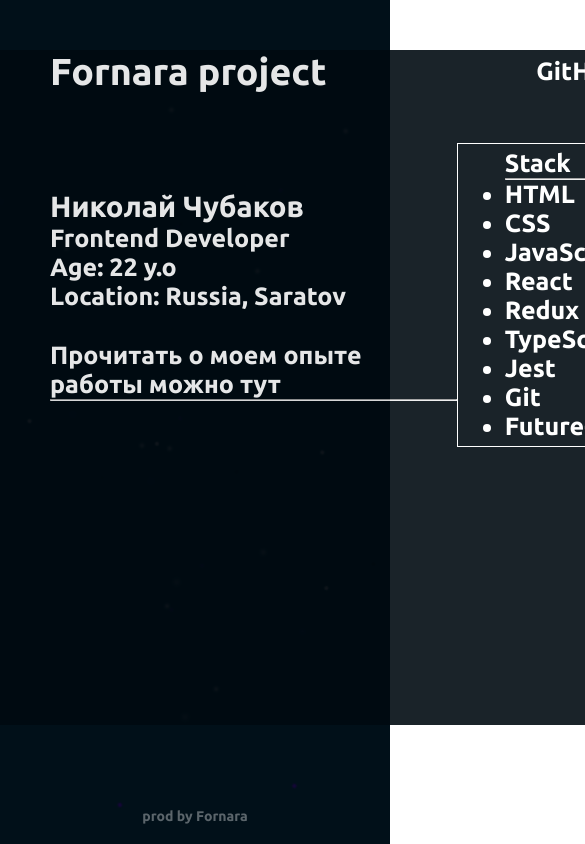
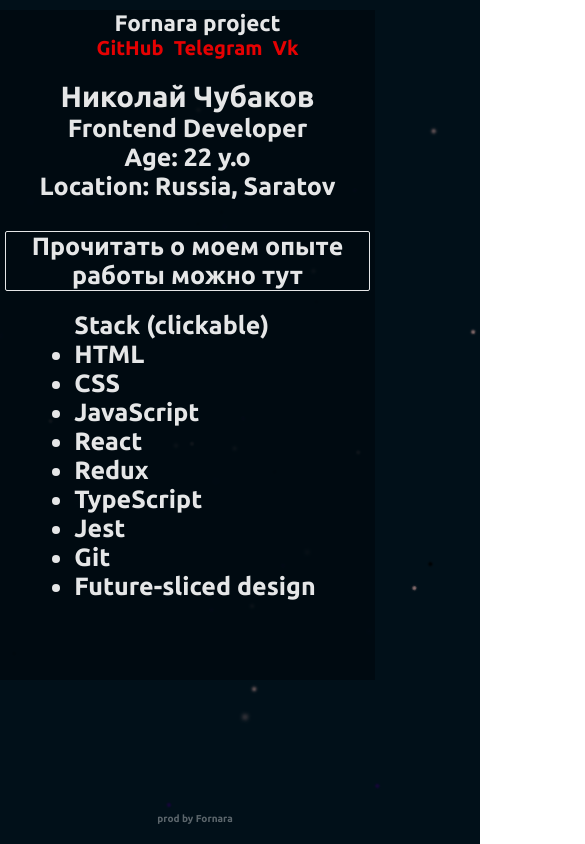
Before and after one commit to TrailblazerPlaya/fornara-portfolio, a React app: page / in a window 390 px wide. Shown: the top 844 px of the page, 585 px wide, since content can reach past the window. Built offline with nearby package versions, Linux system fonts and the light colour scheme.

Commit message:
Last commit

```diff
--- a/public/index.html
+++ b/public/index.html
@@ -5,11 +5,12 @@
         <meta name="viewport" content="width=device-width, initial-scale=1.0" />
         <link rel="preconnect" href="https://fonts.googleapis.com" />
         <link rel="preconnect" href="https://fonts.gstatic.com" crossorigin />
+        <link rel="icon" type="image/png" href="./icons/favicon-32x32.png">
         <link
             href="https://fonts.googleapis.com/css2?family=Open+Sans:wght@300;400;600;700&family=Ubuntu:wght@300;400;700&display=swap"
             rel="stylesheet"
         />
-        <title>Document</title>
+        <title>Fornara Project</title>
     </head>
     <body>
         <div id="root"></div>
--- a/src/component/Background/Background.module.scss
+++ b/src/component/Background/Background.module.scss
@@ -6,8 +6,8 @@
 
 .background {
     position: fixed;
-    width: 100vw;
-    height: 100vh;
+    width: 100%;
+    height: 100%;
     top: 0;
     left: 0;
     background: #011019;
@@ -477,3 +477,24 @@
     transform-origin: 0vw -3vh;
     box-shadow: 2vmin 0 0.7264963877016404vmin;
 }
+
+
+@media (min-width: 2560px) {
+
+}
+
+@media screen and (max-width: 480px) {
+    .background {
+        height: 100%;
+        width: 480px;
+        overflow: hidden;
+    }
+}
+
+@media screen and (min-width: 481px) and (max-width: 768px) {
+    /* Ваши стили для планшетов */
+}
+
+@media screen and (min-width: 769px) {
+    /* Ваши стили для ноутбуков и десктопов */
+}
--- a/src/component/Footer/Footer.module.scss
+++ b/src/component/Footer/Footer.module.scss
@@ -17,4 +17,12 @@
     .Footer {
         font-size: 50px;
     }
-  }
+}
+
+@media screen and (max-width: 480px) {
+    .Footer {
+        font-size: 10px;
+        text-align: center;
+    }
+
+}
--- a/src/component/Footer/Footer.tsx
+++ b/src/component/Footer/Footer.tsx
@@ -2,8 +2,8 @@ import cls from "./Footer.module.scss";
 
 export const Footer = () => {
   return (
-    <footer className={cls.Footer}>
+    <div className={cls.Footer}>
       <p>prod by Fornara</p>
-    </footer>
+    </div>
   );
 };
--- a/src/component/Navbar/Navbar.module.scss
+++ b/src/component/Navbar/Navbar.module.scss
@@ -27,4 +27,46 @@
     .Navbar {
         font-size: 65px;
     }
-  }
+}
+
+@media screen and (max-width: 480px) {
+    .Navbar {
+        font-size: 15px;
+        display: block;
+        max-width: 375px;
+        width: 375px;
+        margin: 10px;
+        margin-bottom: 20px;
+        text-align: center;
+
+    }
+
+    .NavLinks a {
+        padding-top: 10px;
+        padding-left: 10px;
+        font-size: 20px;
+        color: red;
+    }
+
+    .NavLinks a:first-child {
+        padding-left: 0;
+    }
+}
+
+@media screen and (min-width: 481px) and (max-width: 768px) {
+    /* Ваши стили для планшетов */
+    .Navbar {
+        font-size: 20px;
+        display: block;
+        margin: 0 auto;
+        margin-bottom: 20px;
+        text-align: center;
+    }
+
+    .NavLinks a {
+        padding-top: 10px;
+        padding-left: 10px;
+        font-size: 20px;
+        color: red;
+    }
+}
--- a/src/component/Resume/Resume.module.scss
+++ b/src/component/Resume/Resume.module.scss
@@ -126,6 +126,8 @@
 @media (min-width: 2560px) {
     .Resume {
         font-size: 60px;
+        text-align: center;
+        margin-top: 200px;
     }
 
     .ResumeSkills {
@@ -159,4 +161,117 @@
     .ResumeName {
         font-size: 80px;
     }
+    .ResumeExpiriens {
+        border: 1px solid;
+        border-radius: 2px;
+        width: 90%;
+        margin: 0 auto;
+        margin-top: 80px;
+    }
+    hr {
+        display: none;
+    }
 }
+
+@media screen and (max-width: 480px) {
+    .Resume {
+        font-size: 25px;
+        display: block;
+        align-items: center;
+        max-width: 480px;
+        width: 100%;
+        padding-left: 5px;
+        padding-right: 5px;
+    }
+
+    .ResumeAbout {
+        max-width: 380px;
+        text-align: center;
+        margin-bottom: 15px;
+    }
+
+    hr {
+        display: none;
+    }
+
+    .ResumeSkills {
+        width: 380px;
+        border: none;
+        padding: 5px;
+    }
+
+    .ResumeExpiriens {
+        border: 1px solid;
+        border-radius: 2px;
+    }
+
+    .Modal {
+        min-height: 500px;
+        min-width: 375px;
+        width: 375px;
+        padding: 20px;
+        border-radius: 5px;
+        z-index: 10000;
+    }
+
+    .ResumeDescription {
+        font-size: 19px;
+        font-weight: 700;
+        color: white;
+        text-align: center;
+    }
+
+    .ResumeName {
+        font-size: 20px;
+        margin-left: 15px;
+    }
+}
+
+@media screen and (min-width: 481px) and (max-width: 768px) {
+    /* Ваши стили для планшетов */
+    .Resume {
+        font-size: 25px;
+        display: block;
+        align-items: center;
+        width: 100%;
+        padding-left: 5px;
+        padding-right: 5px;
+    }
+
+    .ResumeAbout {
+        text-align: center;
+        margin-bottom: 15px;
+    }
+
+    hr {
+        display: none;
+    }
+
+    .ResumeSkills {
+        padding: 5px;
+        font-size: 30px;
+        margin: 0 auto;
+    }
+
+    .ResumeExpiriens {
+        border: 1px solid;
+        border-radius: 2px;
+        width: 400px;
+        margin: 0 auto;
+        margin-top: 20px;
+    }
+}
+
+@media screen and (min-width: 769px) and (max-width: 1120px) {
+    /* Ваши стили для ноутбуков и десктопов */
+    .ResumeExpiriens {
+        border: 1px solid;
+        border-radius: 2px;
+        width: 400px;
+        margin: 0 auto;
+        margin-top: 20px;
+    }
+    .ResumeAbout {
+        margin-right: 10px;
+    }
+}
--- a/src/component/Resume/Resume.tsx
+++ b/src/component/Resume/Resume.tsx
@@ -51,7 +51,7 @@ export const Resume = () => {
         </div>
         <div className={cls.ResumeSkills}>
           <ul>
-            <h4>Stack</h4>
+            <h4>Stack (clickable)</h4>
             <hr />
             {skills.map((skill) => (
               <li className={cls.ResumeLi} key={skill.name} onClick={() => handleSkillClick(skill)}>
--- a/src/index.scss
+++ b/src/index.scss
@@ -31,7 +31,37 @@ h1 {
 }
 
 @media (min-width: 2560px) {
+
     .container {
         margin-top: 100px;
     }
 }
+
+@media screen and (max-width: 480px) {
+
+    .container {
+        margin: 0;
+        margin-top: 0;
+        width: 370px;
+        min-height: 670px;
+        min-width: 375px;
+        max-width: 400px;
+        margin-bottom: 10px;
+
+    }
+}
+
+@media screen and (min-width: 481px) and (max-width: 768px) {
+    /* Ваши стили для планшетов */
+    .container {
+        margin: 0;
+        margin-top: 0;
+        min-height: 670px;
+        min-width: 375px;
+        margin-bottom: 10px;
+    }
+}
+
+@media screen and (min-width: 769px) {
+    /* Ваши стили для ноутбуков и десктопов */
+}
```
Also changed, not shown: public/icons/favicon-32x32.png (added).
